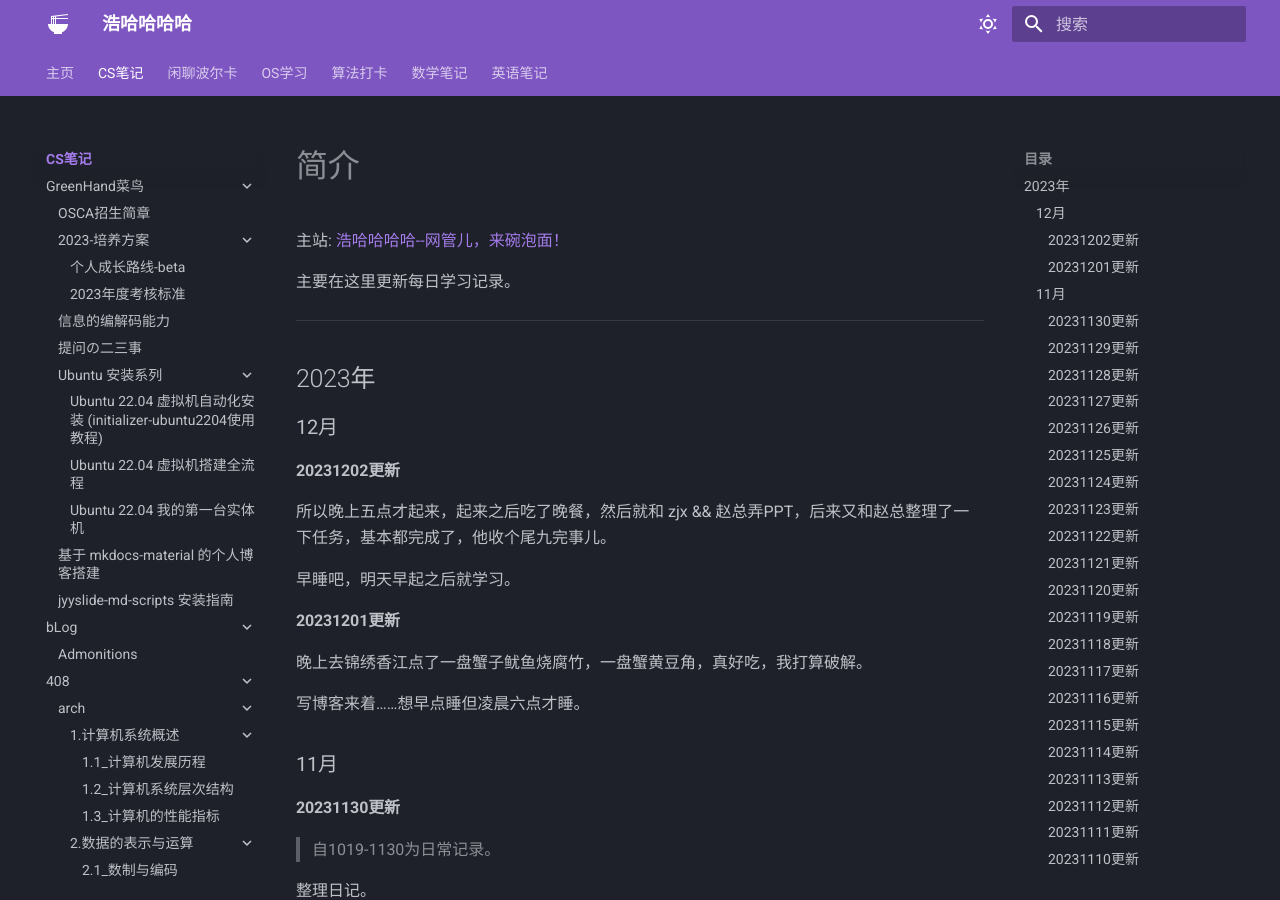
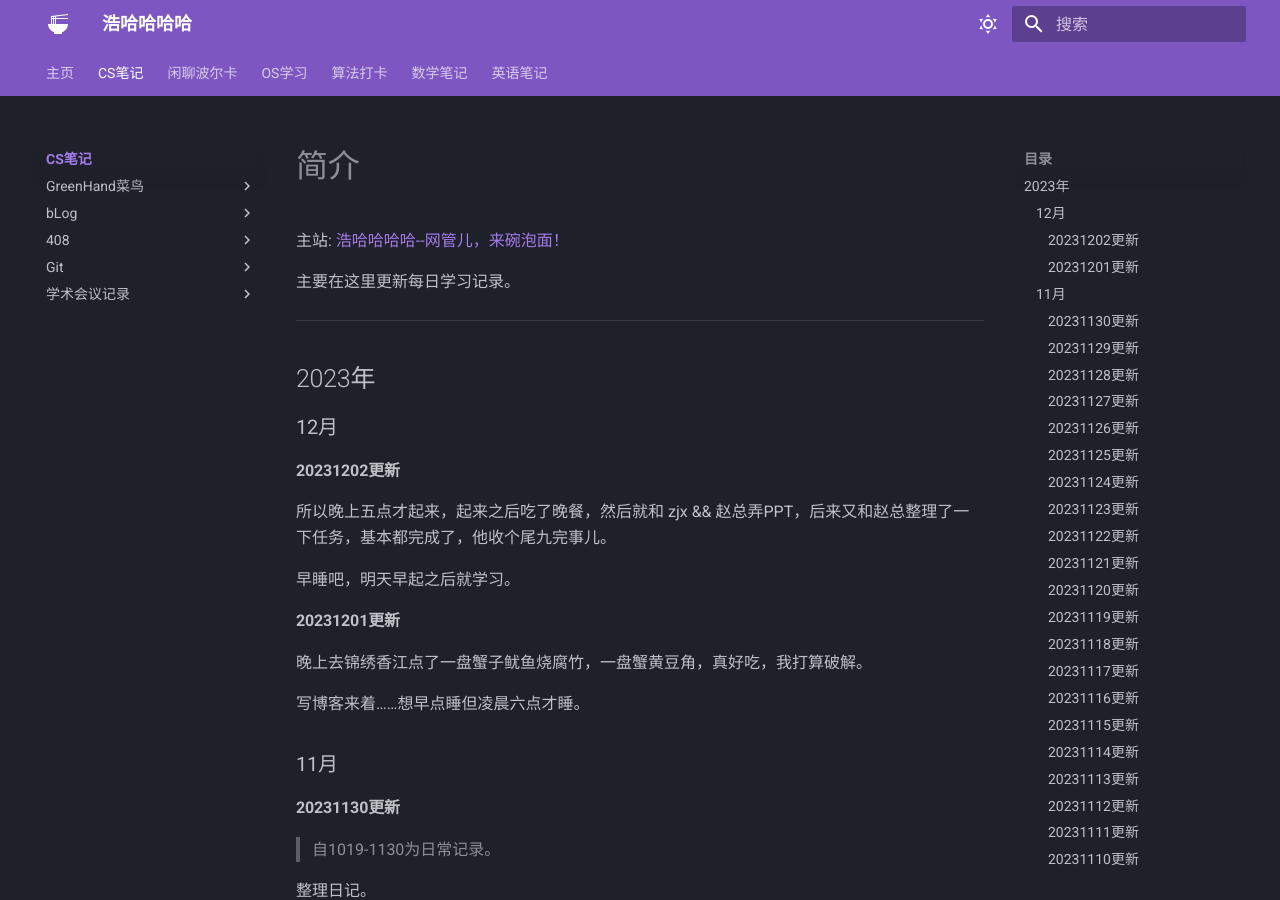
Before and after one commit to Haohahahaha/cs, an MkDocs documentation site: the page built from docs/index.md, in a window 1280 px wide and 900 px high. Built offline with MkDocs 1.6.1 and Material for MkDocs 9.7.7, drawn with Linux system fonts in a browser that asks for light colours.

Commit message:
2023-12-13_21:04:12 update

```diff
--- a/mkdocs.yml
+++ b/mkdocs.yml
@@ -21,10 +21,19 @@
     - navigation.tabs
     - navigation.top
     - navigation.indexes
-    - navigation.expand
+#   - navigation.expand
+    - navigation.path # Navigation Path
+    - navigation.prune
     - search.suggest
     - search.highlight
     - content.code.copy
+    # Instant Loading
+    - navigation.instant
+    - navigation.instant.prefetch
+    - navigation.instant.progress
+    # Anchor tracking
+    - navigation.tracking
+
   language: zh
 
 edit_uri: edit/main/docs
```
